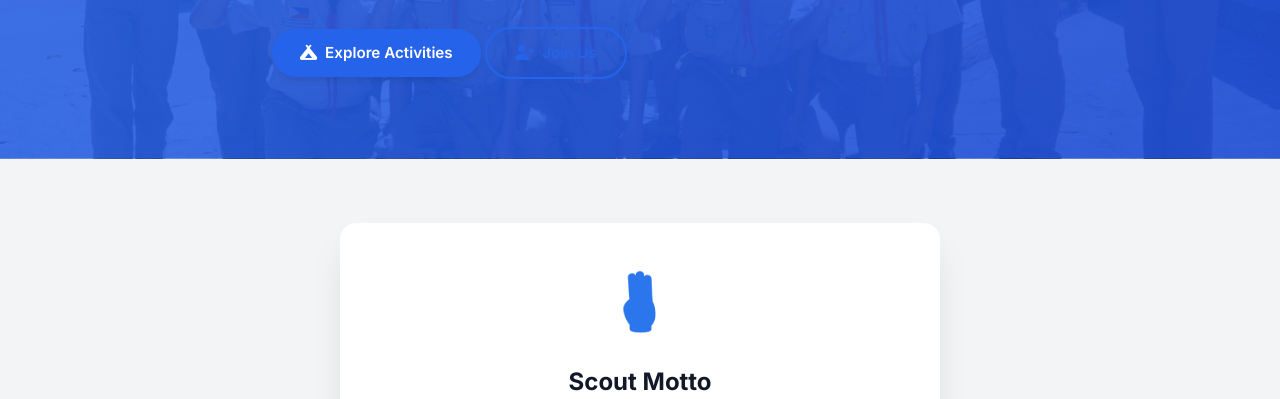
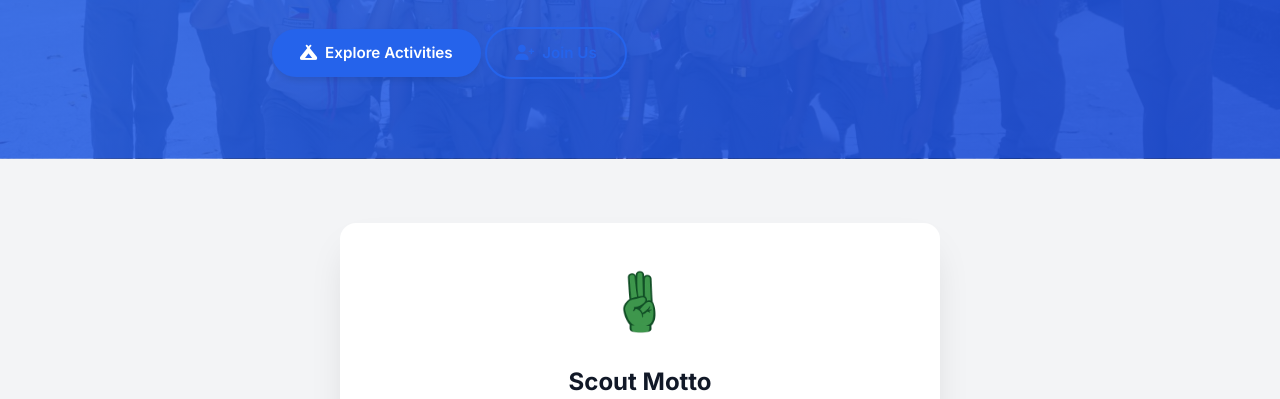
Before and after one commit to LemonadeForYou/outfit306bsp, a plain HTML site: page index.html in a window 1280 px wide. Shown: the part 401-800 px from the top of the page. Drawn offline with Linux system fonts and the light colour scheme.

Commit message:
Update index.html

```diff
--- a/index.html
+++ b/index.html
@@ -45,7 +45,7 @@
       <div class="container motto-container">
         <div class="motto-card">
           <div class="motto-icon" style="margin-bottom: 0.5rem;">
-            <img src="images/scout_sign.png" alt="Scout Sign" style="width: 100px; height: 100px; object-fit: contain; display: block; margin: 0 auto; filter: brightness(0) saturate(100%) invert(35%) sepia(98%) saturate(2000%) hue-rotate(205deg) brightness(95%) contrast(95%);">
+            <img src="images/scout_sign.png" alt="Scout Sign" style="width: 100px; height: 100px; object-fit: contain; display: block; margin: 0 auto;">
           </div>
           <h2 style="margin-top: 0.5rem; margin-bottom: 0.5rem;">Scout Motto</h2>
           <p class="motto-text" style="margin-top: 0.25rem;">Laging Handa</p>
```
